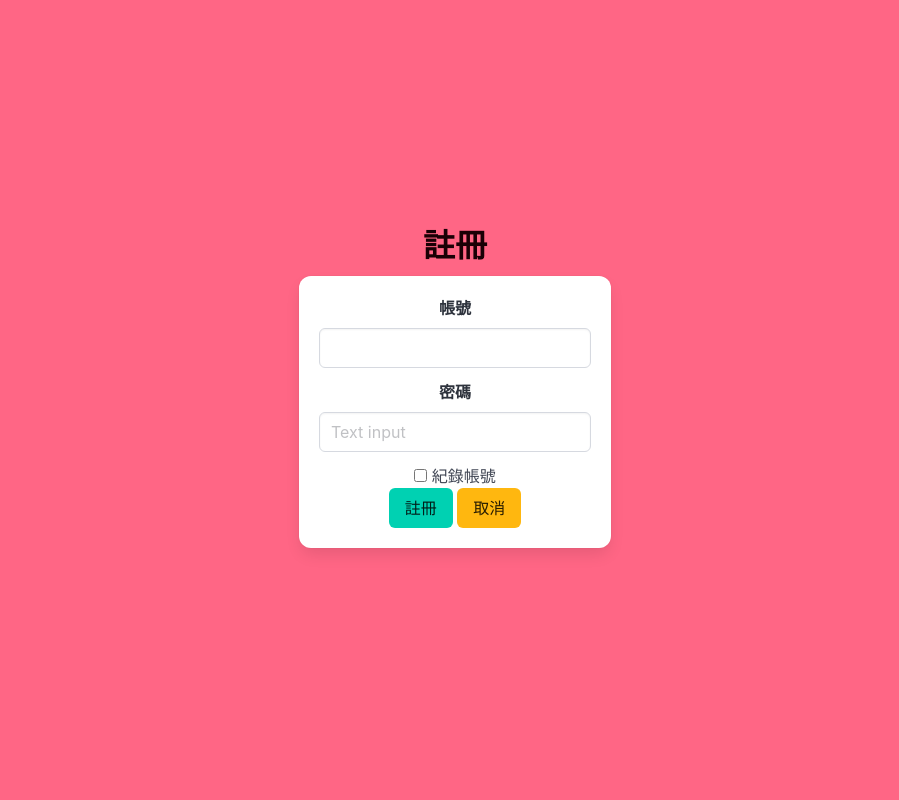
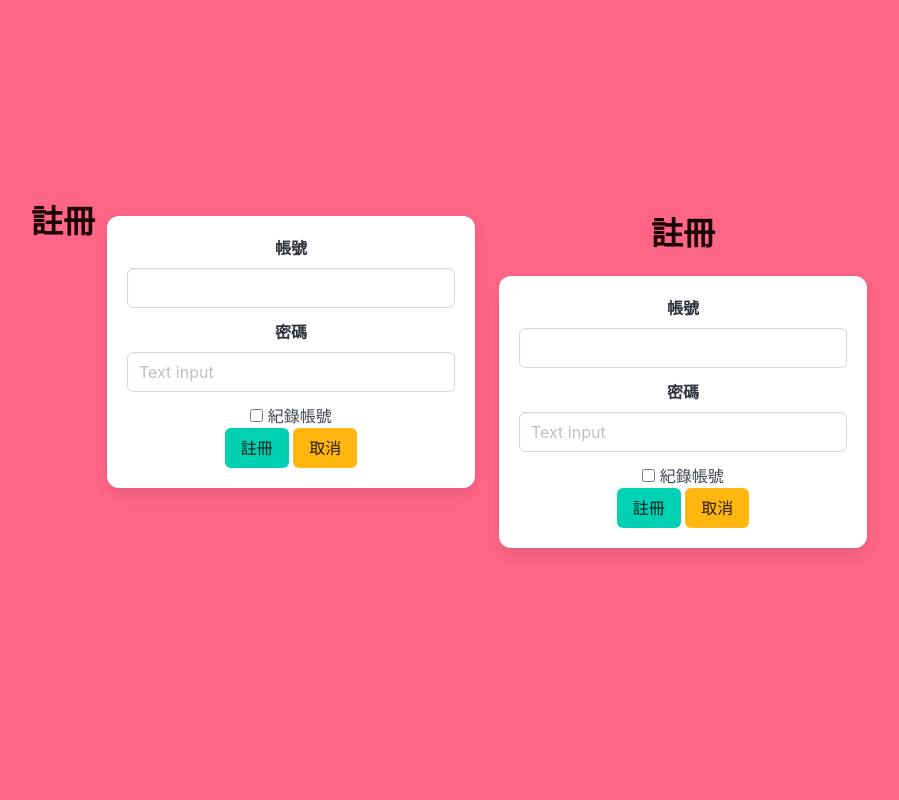
Before and after one commit to 17app001/flaskdemo, a Flask app: template templates/test.html in a window 1280 px wide. Shown: the whole page, without its empty margins (185-1084 px from the left). Run offline with Flask 3, Linux system fonts and the light colour scheme; the template is opened without the code that fills it, so the values that code supplies are empty.

Commit message:
完成bulma 樣式設計

```diff
--- a/templates/test.html
+++ b/templates/test.html
@@ -15,8 +15,33 @@
     <section class="hero is-danger is-fullheight">
         <div class="hero-body">
             <div class="container has-text-centered">
+
+                <div class="columns is-centered mb-5">
                     <p class="title">註冊</p>
-                <div class="columns is-centered mb-5">
+                    <div class="column is-4">
+                        <form action="" class="box">
+                            <div class="field">
+                                <label class="label" for="">帳號</label>
+                                <input class="input" type="text"><br>
+                            </div>
+                            <div class="field">
+                                <label class="label">密碼</label>
+                                <div class="control">
+                                    <input class="input" type="password" placeholder="Text input">
+                                </div>
+                            </div>
+                            <label class="checkbox">
+                                <input type="checkbox" />
+                                紀錄帳號
+                            </label>
+                            <div class="field has-text-centered">
+                                <button class="button is-primary">註冊</button>
+                                <button class="button is-warning">取消</button>
+                            </div>
+                        </form>
+                    </div>
+                    <div class="column is-4">
+                        <p class="title">註冊</p>
                         <form action="" class="box">
                             <div class="field">
                                 <label class="label" for="">帳號</label>
@@ -40,6 +65,7 @@
                     </div>
                 </div>
             </div>
+        </div>
     </section>
 
 
```
Lines whose indentation alone changed are shown as unchanged.
